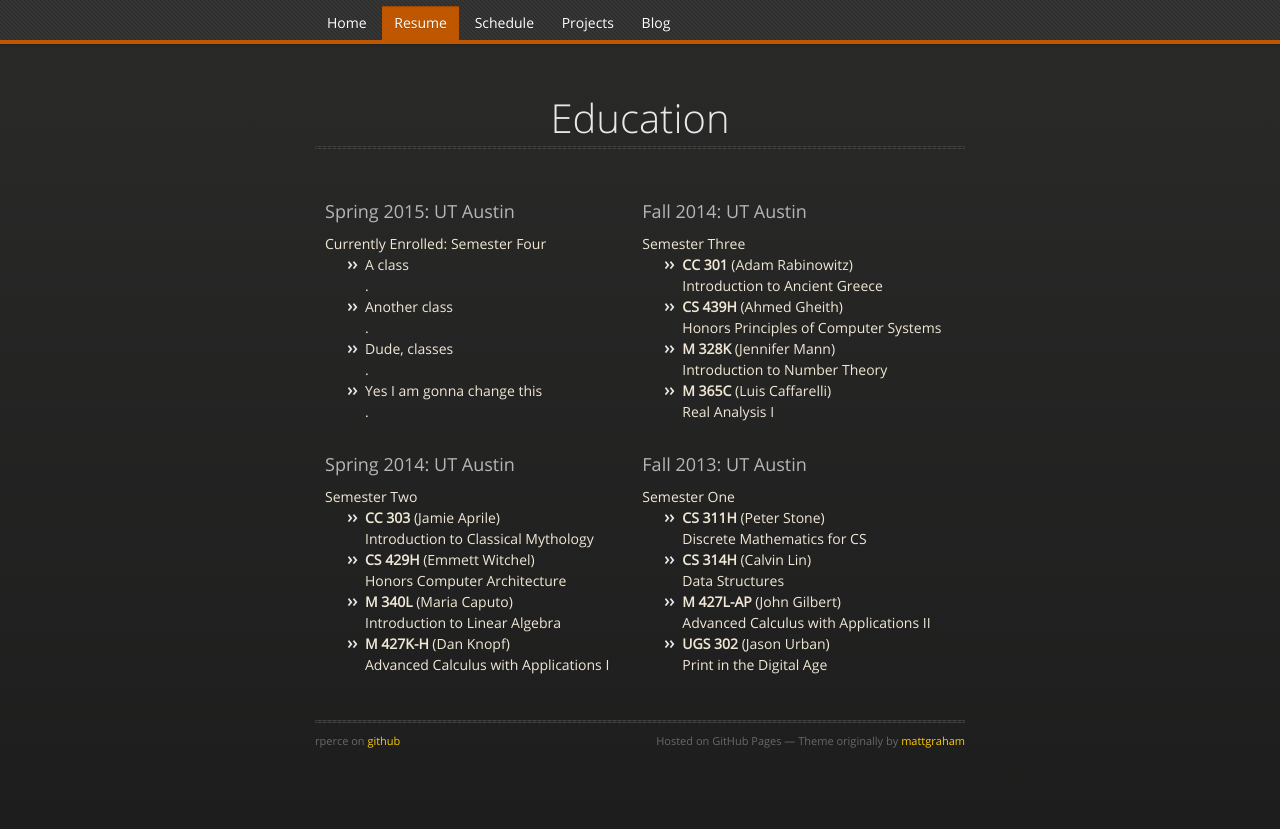
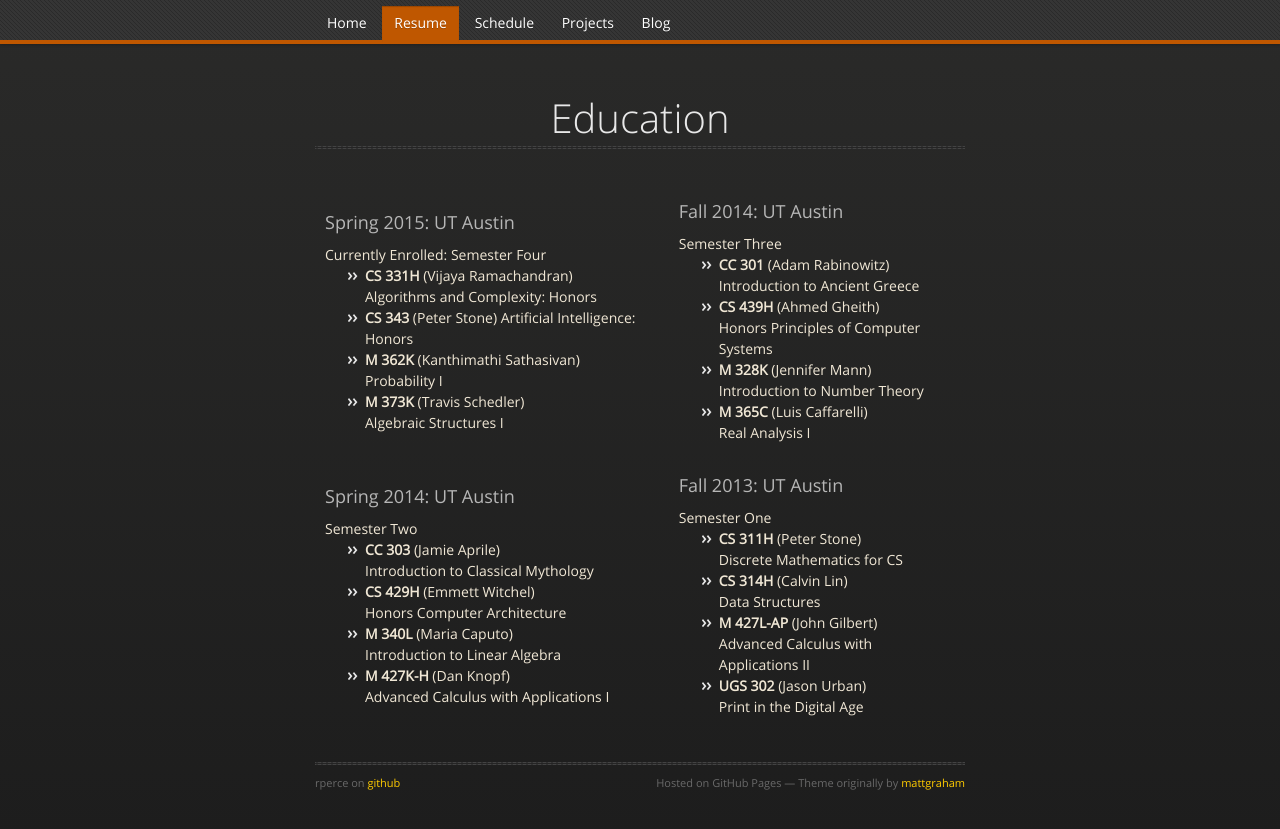
Before and after one commit to rperce/rperce.github.io, a Jekyll site: the page built from education/index.html, in a window 1280 px wide. Shown: the top 829 px of the page. Built offline with Jekyll 4.4.1, drawn with Linux system fonts in a browser that asks for light colours; nearby versions of some CDN libraries.

Commit message:
Added Spring 2015 to education

```diff
--- a/education/index.html
+++ b/education/index.html
@@ -8,10 +8,14 @@ h1: Education
 {% include h3.html title="Spring 2015: UT Austin" %}
 Currently Enrolled: Semester Four
 <ul>
-<li>A class<br />.</li>
-<li>Another class<br />.</li>
-<li>Dude, classes<br />.</li>
-<li>Yes I am gonna change this<br />.</li>
+<li><b>CS 331H</b> (Vijaya Ramachandran)<br />
+Algorithms and Complexity: Honors</li>
+<li><b>CS 343</b> (Peter Stone)
+Artificial Intelligence: Honors</li>
+<li><b>M 362K</b> (Kanthimathi Sathasivan)<br />
+Probability I</li>
+<li><b>M 373K</b> (Travis Schedler)<br />
+Algebraic Structures I</li>
 </ul>
 </td><td>
 {% include h3.html title="Fall 2014: UT Austin" %}
```
